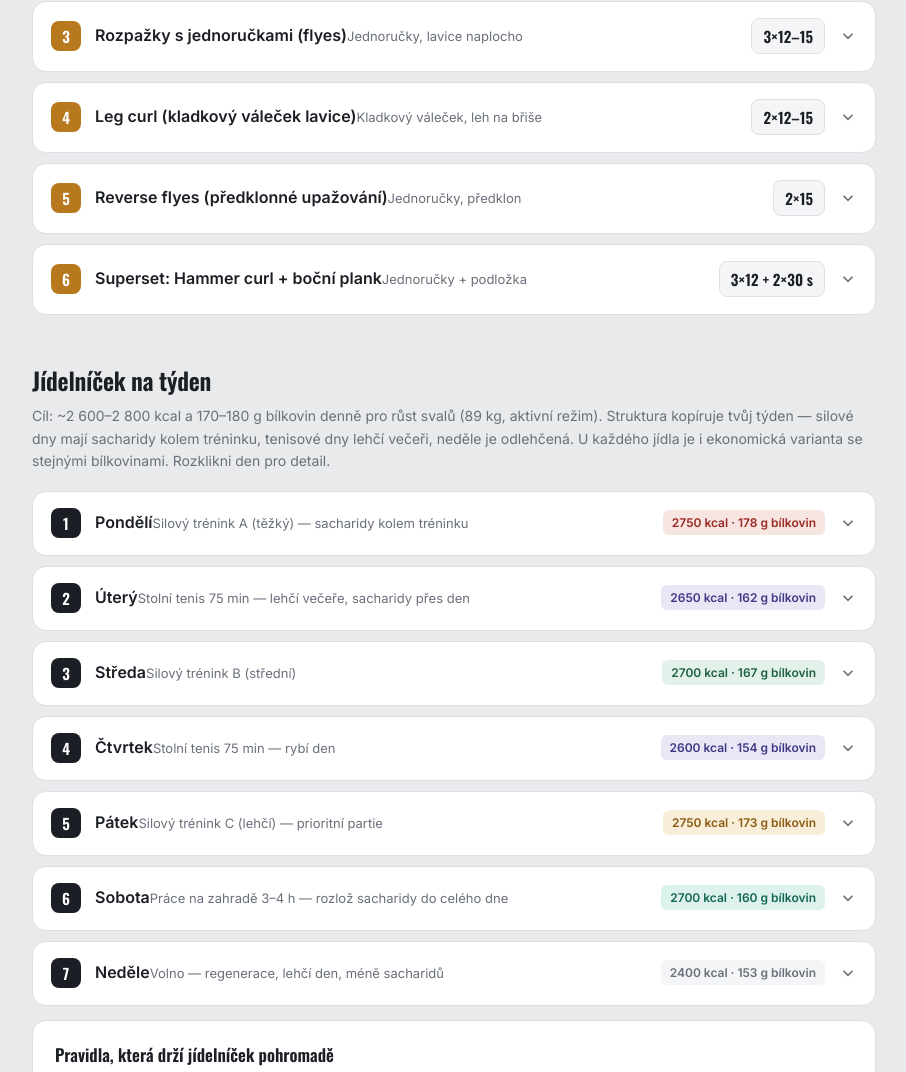
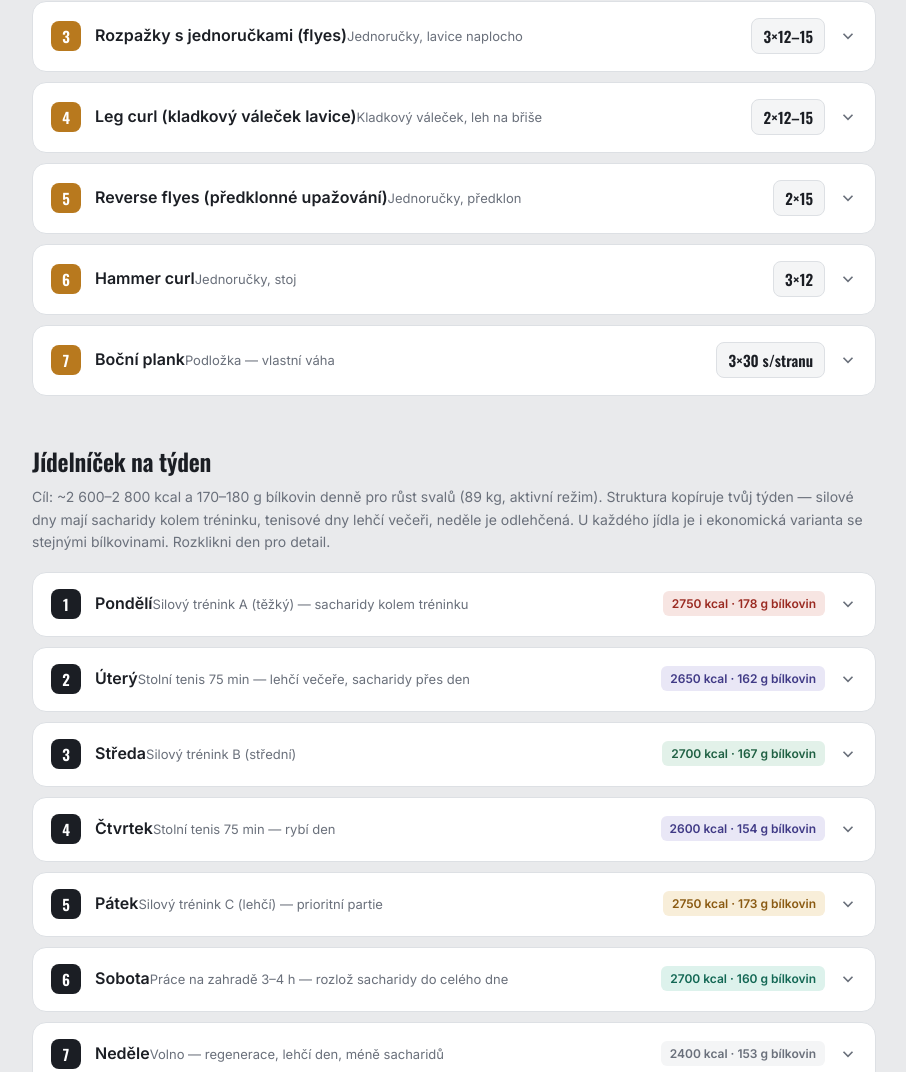
Before and after one commit to PeHajek/PeHajek.github.io, a plain HTML site: page gym/index.html in a window 1280 px wide. Shown: the part 2467-3539 px from the top of the page, without its empty margins (186-1092 px from the left). Drawn offline with nearby package versions, Linux system fonts and the light colour scheme.

Commit message:
Gym: hammer curl a boční plank v pátek jako samostatné cviky
Co-Authored-By: Claude Opus 5.5 <noreply@anthropic.com>

```diff
--- a/gym/index.html
+++ b/gym/index.html
@@ -541,10 +541,14 @@ const plan = {
       w:'Start ~6 kg/ruka', wrange:'rozsah 4–8 kg/ruka', rest:'60 s', vid:'bent over reverse fly dumbbell form',
       how:['Předklon s rovnými zády, činky pod hrudníkem.','Rozpaž do strany, lopatky stahuj k sobě.','Cílíš zadní rameno — u hráče stolního tenisu klíčová prevence.','Lehká váha, žádné švihy.'],
       m:{'delt-rear':'primary',traps:'secondary'}},
-    {n:'Superset: Hammer curl + boční plank', equip:'Jednoručky + podložka', sets:'3', reps:'12 + 2×30 s',
-      w:'Start ~12 kg/ruka', wrange:'rozsah 10–16 kg/ruka (curl)', rest:'60 s po dvojici', vid:'hammer curl proper form',
-      how:['Hammer curl: palce nahoru, lokty u těla, 12 opakování.','Ihned bez pauzy na podložku: boční plank na předloktí, 30 s na každou stranu. Loket pod ramenem, boky nahoře, tělo v jedné přímce.','Teprve pak pauza 60 s — dvojice šetří čas.','Tři taková kola a máš hotovo.'],
-      m:{biceps:'primary',forearm:'secondary',obliques:'primary',abs:'secondary'}}
+    {n:'Hammer curl', equip:'Jednoručky, stoj', sets:'3', reps:'12',
+      w:'Start ~12 kg/ruka', wrange:'rozsah 10–16 kg/ruka', rest:'60–90 s', vid:'hammer curl proper form',
+      how:['Stoj, činky podél těla, dlaně k sobě (palce nahoru).','Lokty drž u těla, zvedej předloktí až do plné kontrakce.','Dolů pomalu, bez švihu trupem.','Neutrální úchop zapojí kromě bicepsu i brachialis a předloktí — doplňuje středeční preacher curl.'],
+      m:{biceps:'primary',forearm:'secondary'}},
+    {n:'Boční plank', equip:'Podložka — vlastní váha', sets:'3', reps:'30 s/stranu',
+      w:'Vlastní váha', wrange:'progrese = delší výdrž', rest:'45–60 s', vid:'side plank proper form',
+      how:['Leh na boku, loket přesně pod ramenem, nohy natažené na sobě.','Zvedni boky, tělo v jedné přímce od hlavy k patám.','Drž 30 s, pak vystřídej stranu — to je jedna série.','Boky nepropadají dolů; když technika povolí, ukonči sérii dřív.'],
+      m:{obliques:'primary',abs:'secondary','delt-side':'secondary'}}
   ]}
 };
 
```
